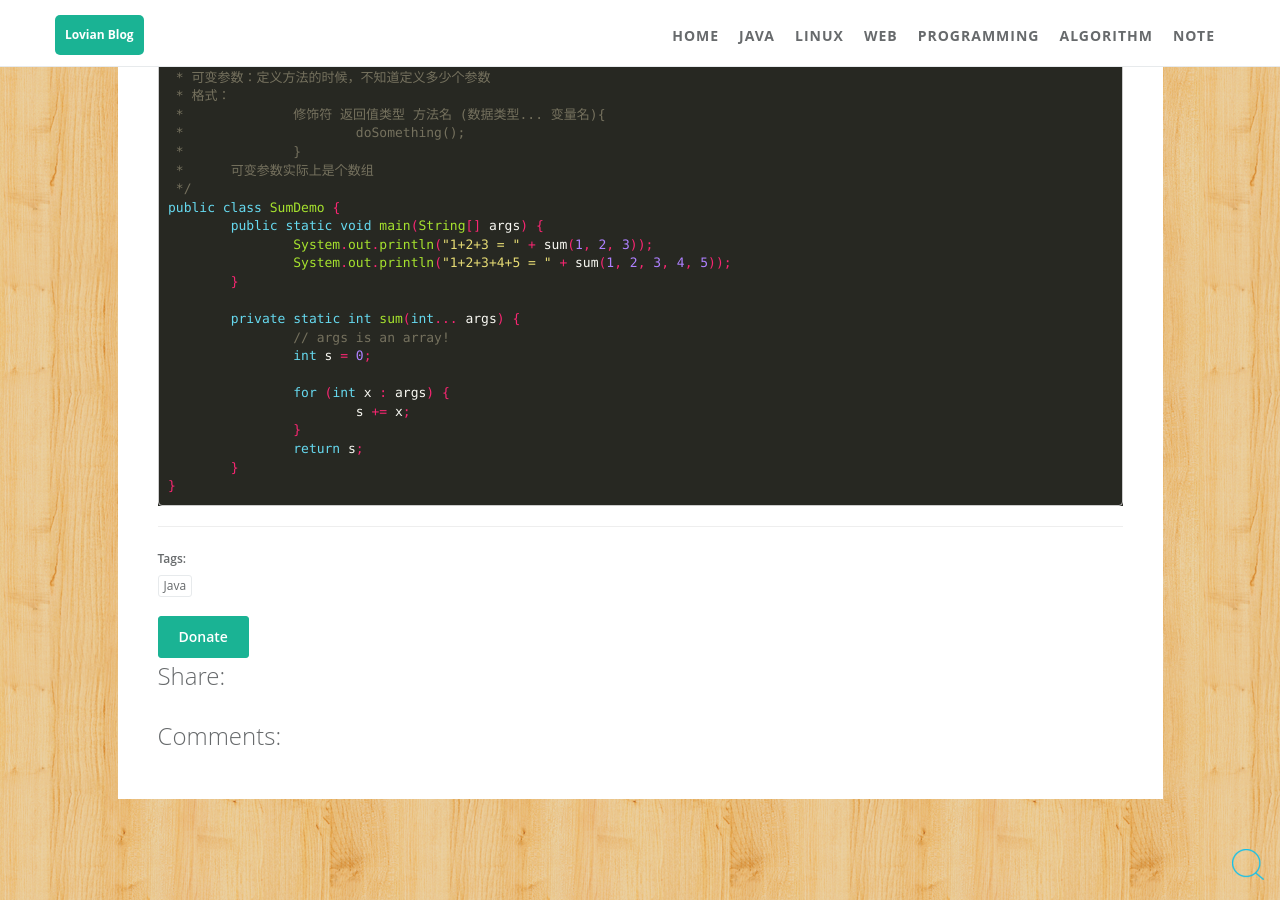
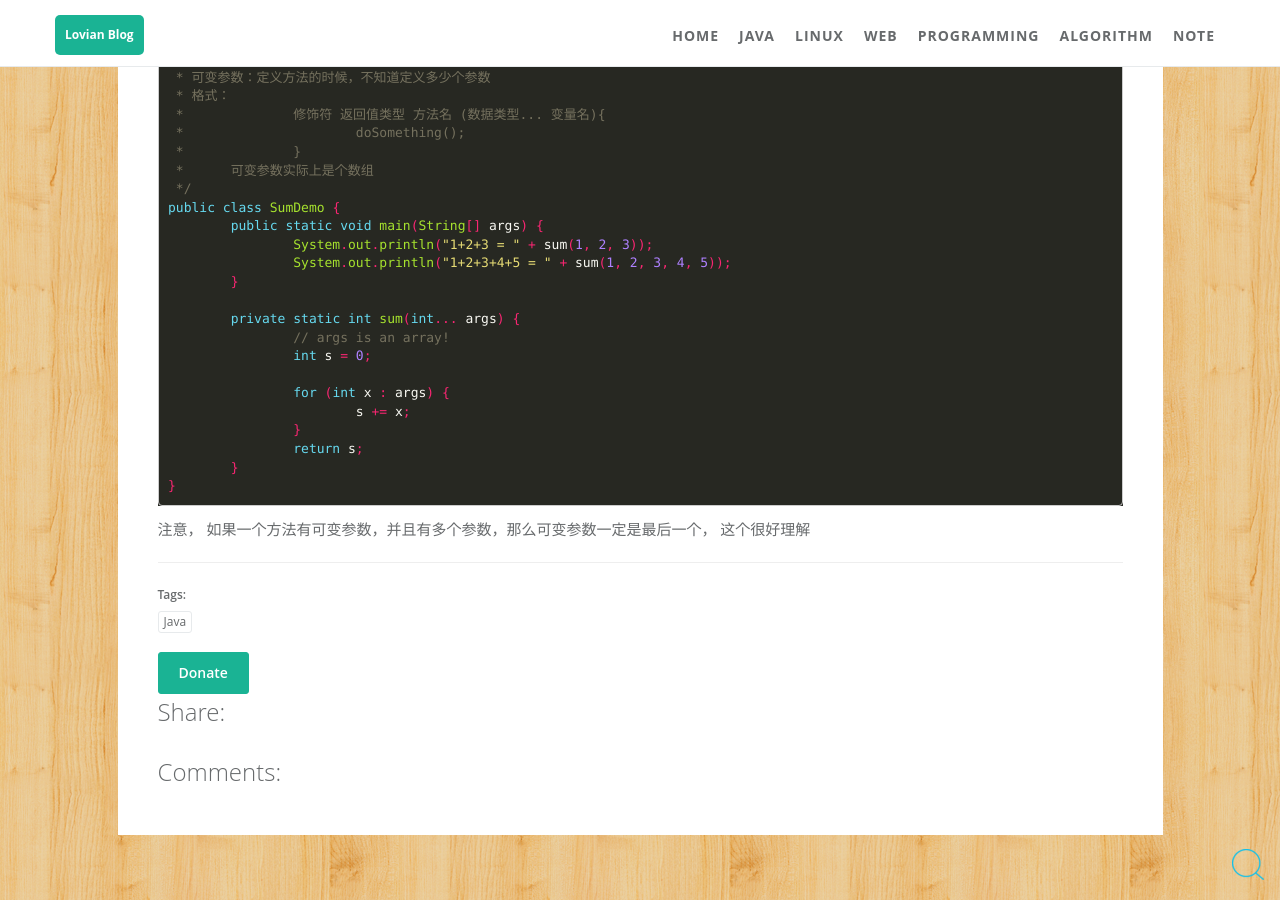
Before and after one commit to ZhengshuaiPENG/zhengshuaipeng.github.io, a Jekyll site: the page built from _posts/2016/07/2016-07-20-java-multi-args.md, in a window 1280 px wide and 900 px high, scrolled down 871 px. Built offline with Jekyll 4.4.1, drawn with Linux system fonts in a browser that asks for light colours; comment, search, counter and statistics services are not loaded.

Commit message:
multi args

````diff
--- a/_posts/2016/07/2016-07-20-java-multi-args.md
+++ b/_posts/2016/07/2016-07-20-java-multi-args.md
@@ -43,3 +43,5 @@ public class SumDemo {
 	}
 }
 ```
+
+注意， 如果一个方法有可变参数，并且有多个参数，那么可变参数一定是最后一个， 这个很好理解
````
